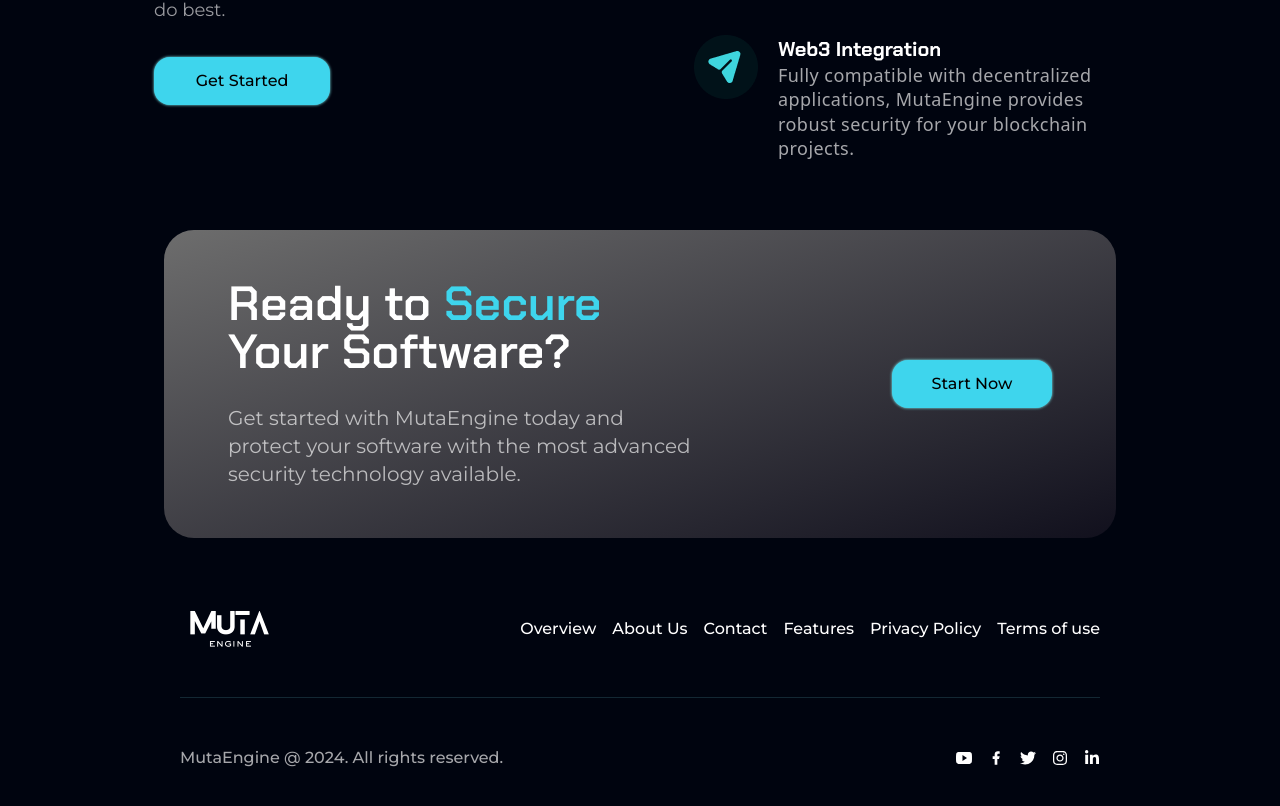
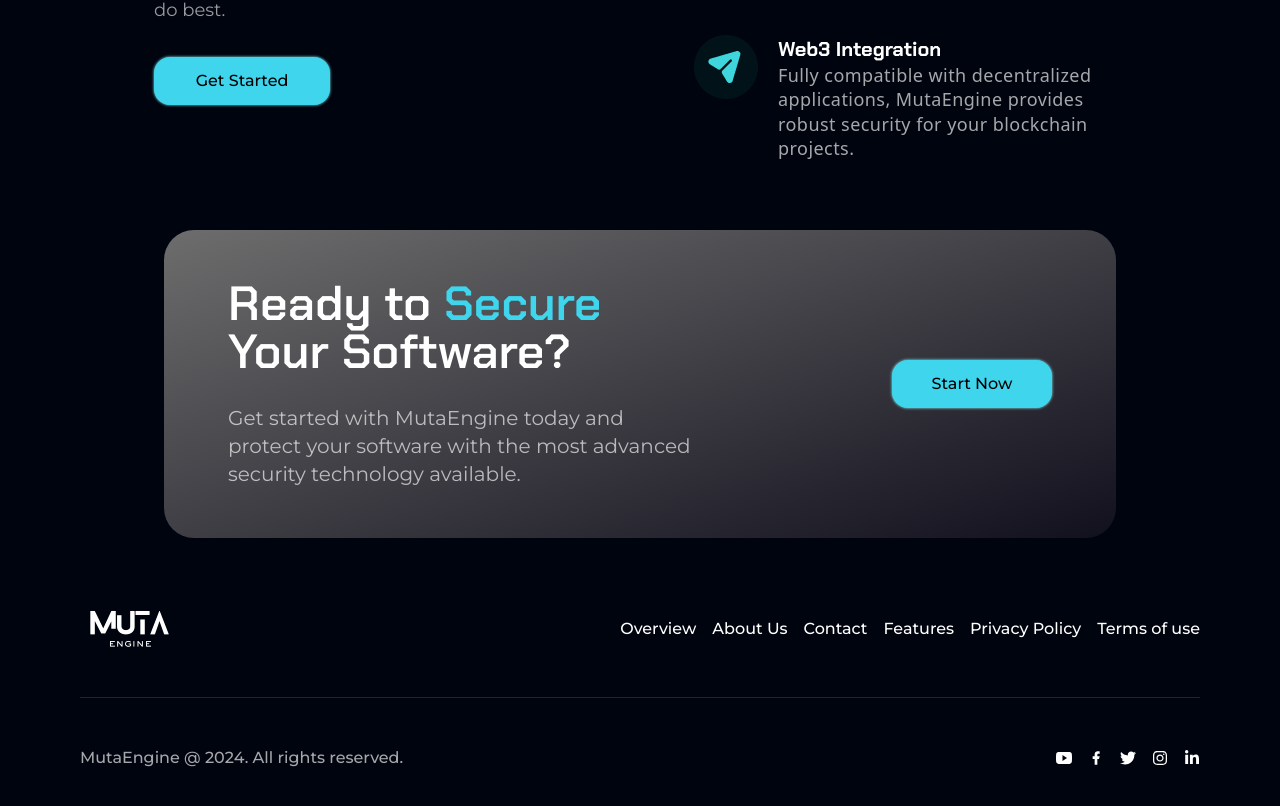
Before and after one commit to priyarathore20/muta-engine, a Next.js app: page / in a window 1280 px wide. Shown: the part 3052-3858 px from the top of the page. Built offline with nearby package versions, Linux system fonts and the light colour scheme.

Commit message:
responsiveness

```diff
--- a/src/app/page.js
+++ b/src/app/page.js
@@ -21,8 +21,8 @@ export default function Home() {
           <BenefitSection />
           <LastSection />
         </main>
-        <Footer />
       </div>
+      <Footer />
     </>
   );
 }
--- a/src/components/Footer.jsx
+++ b/src/components/Footer.jsx
@@ -17,7 +17,7 @@ const footerLinks = [
 
 const Footer = () => {
   return (
-    <div className="lg:px-20 w-full">
+    <div className="w-full header-container">
       <div className="flex lg:flex-row flex-col justify-between items-center gap-y-10 border-shadowBlue pb-12 border-b border-opacity-15">
         <Image src="/muta-logo.png" alt="" width={100} height={40} />
         <div className="flex flex-wrap justify-center items-center gap-4 text-white">
```
